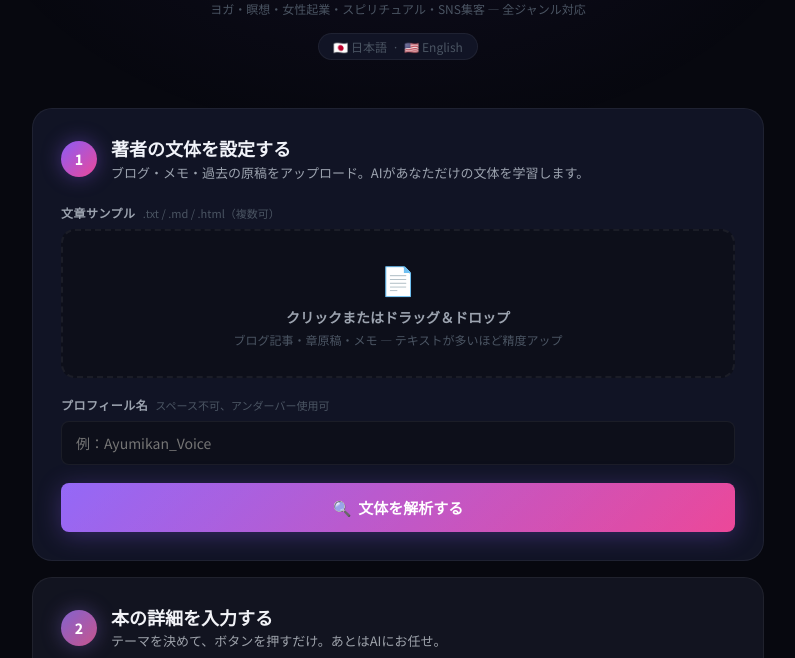
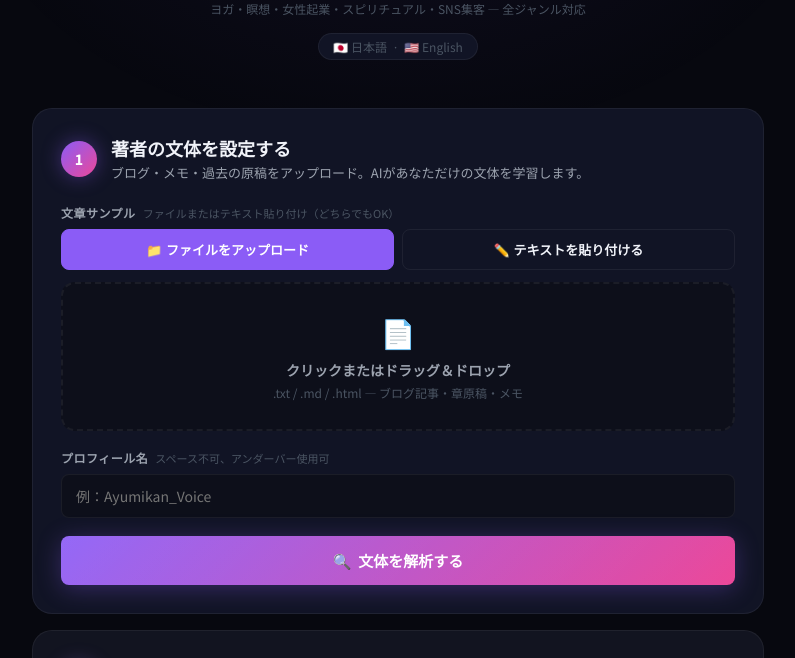
Before and after one commit to reokun0218/kindle-book-machine, a Flask app: template templates/index.html in a window 1280 px wide. Shown: the part 212-870 px from the top of the page, without its empty margins (242-1037 px from the left). Run offline with Flask 3, Linux system fonts and the light colour scheme; the template is opened without the code that fills it, so the values that code supplies are empty.

Commit message:
add paste text input for SNS/blog samples alongside file upload

```diff
--- a/static/style.css
+++ b/static/style.css
@@ -280,6 +280,56 @@
   background-repeat: no-repeat;
   background-position: right 14px center;
   padding-right: 36px;
+}
+
+/* ── Sample input tabs ────────────────────────────────────────────────────── */
+.sample-tabs {
+  display: flex;
+  gap: 8px;
+  margin-bottom: 12px;
+}
+.sample-tab {
+  flex: 1;
+  padding: 10px 16px;
+  background: var(--surface2);
+  border: 1px solid var(--border);
+  border-radius: 8px;
+  color: var(--muted);
+  font-size: 13px;
+  font-weight: 600;
+  cursor: pointer;
+  transition: all 0.2s;
+}
+.sample-tab.active {
+  background: var(--accent);
+  border-color: var(--accent);
+  color: #fff;
+}
+.sample-tab:hover:not(.active) {
+  border-color: var(--accent);
+  color: var(--accent);
+}
+#paste-text {
+  width: 100%;
+  min-height: 160px;
+  padding: 14px;
+  background: var(--surface2);
+  border: 1px solid var(--border);
+  border-radius: var(--radius);
+  color: var(--fg);
+  font-size: 14px;
+  line-height: 1.7;
+  resize: vertical;
+  box-sizing: border-box;
+}
+#paste-text:focus {
+  border-color: var(--accent);
+  outline: none;
+}
+.paste-hint {
+  font-size: 12px;
+  color: var(--muted);
+  margin-top: 6px;
 }
 
 /* ── Custom file upload ───────────────────────────────────────────────────── */
--- a/templates/index.html
+++ b/templates/index.html
@@ -47,13 +47,38 @@
 
     <form id="style-form">
       <div class="field-group">
-        <label>文章サンプル <span class="hint">.txt / .md / .html（複数可）</span></label>
-        <div class="file-drop" id="file-drop">
-          <input type="file" id="samples" name="samples" accept=".txt,.md,.html" multiple required/>
-          <span class="file-drop-icon">📄</span>
-          <span class="file-drop-text">クリックまたはドラッグ＆ドロップ</span>
-          <span class="file-drop-hint">ブログ記事・章原稿・メモ — テキストが多いほど精度アップ</span>
-          <span class="file-count" id="file-count" style="display:none;"></span>
+        <label>文章サンプル <span class="hint">ファイルまたはテキスト貼り付け（どちらでもOK）</span></label>
+
+        <!-- Tab switcher -->
+        <div class="sample-tabs">
+          <button type="button" class="sample-tab active" id="tab-file" onclick="switchTab('file')">📁 ファイルをアップロード</button>
+          <button type="button" class="sample-tab" id="tab-paste" onclick="switchTab('paste')">✏️ テキストを貼り付ける</button>
+        </div>
+
+        <!-- File upload tab -->
+        <div id="tab-file-content">
+          <div class="file-drop" id="file-drop">
+            <input type="file" id="samples" name="samples" accept=".txt,.md,.html" multiple/>
+            <span class="file-drop-icon">📄</span>
+            <span class="file-drop-text">クリックまたはドラッグ＆ドロップ</span>
+            <span class="file-drop-hint">.txt / .md / .html — ブログ記事・章原稿・メモ</span>
+            <span class="file-count" id="file-count" style="display:none;"></span>
+          </div>
+        </div>
+
+        <!-- Paste text tab -->
+        <div id="tab-paste-content" style="display:none;">
+          <textarea id="paste-text" rows="8"
+            placeholder="ここにSNS投稿、ブログ記事、LINE文章など、あなたの書いたテキストをそのまま貼り付けてください。
+
+例：
+・Instagramのキャプション
+・アメブロ・note記事
+・LINEで送ったメッセージ
+・自己紹介文
+
+500文字以上あると精度が上がります✨"></textarea>
+          <p class="paste-hint">💡 SNSの投稿をコピーして貼り付けるだけでOKです</p>
         </div>
       </div>
 
@@ -369,6 +394,17 @@
 });
 
 // ══════════════════════════════════════════════════
+// TAB SWITCHER
+// ══════════════════════════════════════════════════
+function switchTab(tab) {
+  const isFile = tab === 'file';
+  document.getElementById('tab-file-content').style.display  = isFile ? 'block' : 'none';
+  document.getElementById('tab-paste-content').style.display = isFile ? 'none'  : 'block';
+  document.getElementById('tab-file').classList.toggle('active', isFile);
+  document.getElementById('tab-paste').classList.toggle('active', !isFile);
+}
+
+// ══════════════════════════════════════════════════
 // FILE DROP
 // ══════════════════════════════════════════════════
 const fileDrop  = document.getElementById("file-drop");
@@ -432,12 +468,21 @@
 
   const files      = fileInput.files;
   const authorName = document.getElementById("profile_name").value.trim();
+  const pasteText  = document.getElementById("paste-text").value.trim();
+  const activeTab  = document.getElementById("tab-file").classList.contains("active") ? "file" : "paste";
 
-  if (!files.length)  return showStyleError("文章サンプルを選択してください。");
-  if (!authorName)    return showStyleError("プロフィール名を入力してください。");
+  if (activeTab === "file" && !files.length) return showStyleError("文章サンプルを選択してください。");
+  if (activeTab === "paste" && !pasteText)   return showStyleError("テキストを貼り付けてください。");
+  if (!authorName) return showStyleError("プロフィール名を入力してください。");
 
   const fd = new FormData();
-  for (const f of files) fd.append("samples", f);
+  if (activeTab === "file") {
+    for (const f of files) fd.append("samples", f);
+  } else {
+    // Convert pasted text to a virtual file blob
+    const blob = new Blob([pasteText], { type: "text/plain" });
+    fd.append("samples", blob, "pasted_sample.txt");
+  }
   fd.append("author_name", authorName);
 
   showStyleLoading();
```
